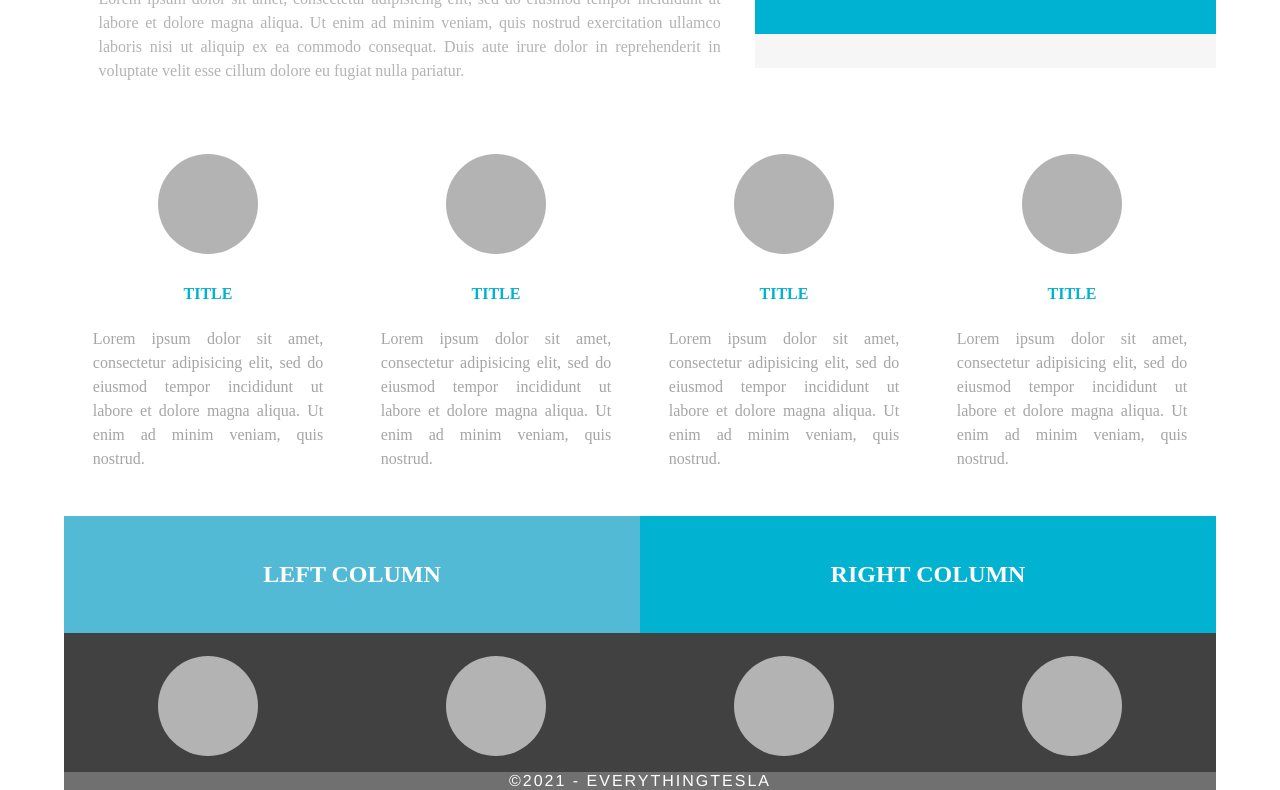
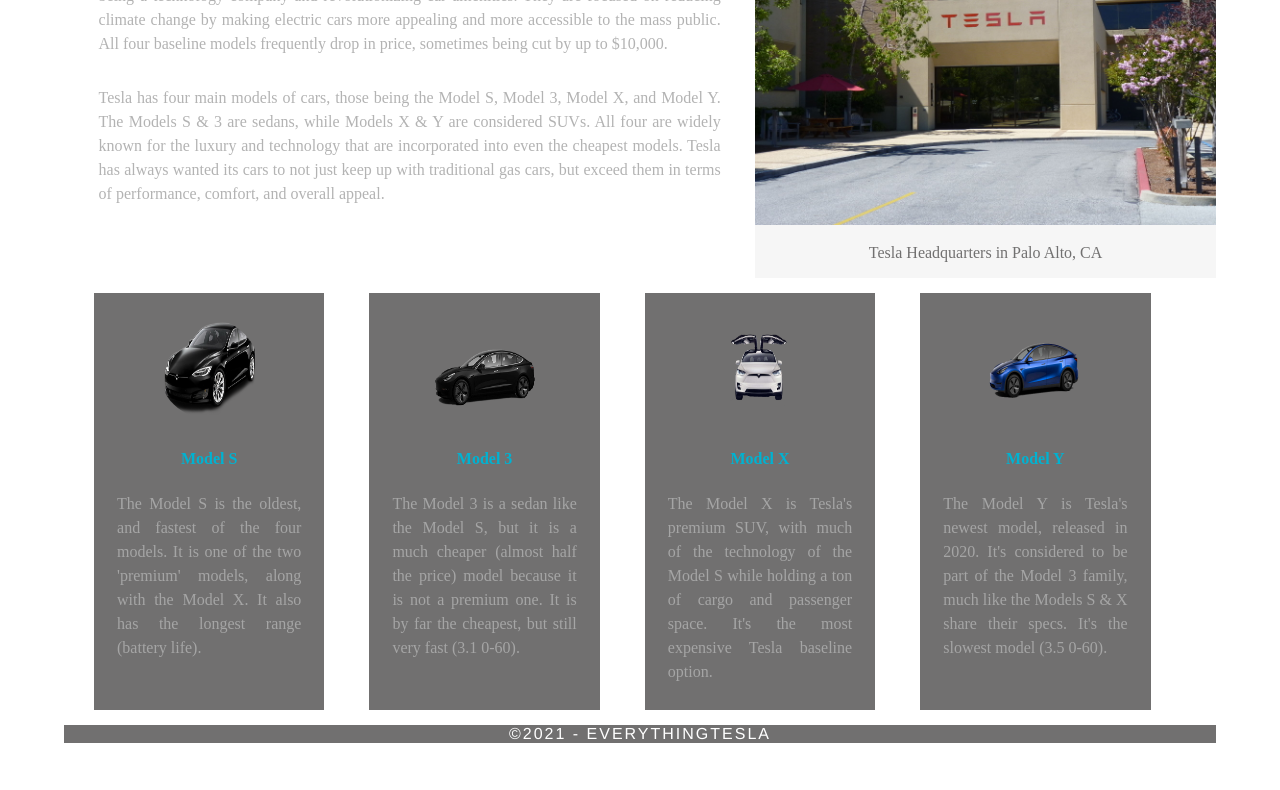
Before and after one commit to everythingtesla/Tesla, a plain HTML site: page index.html in a window 1280 px wide. Shown: the part 226-1016 px from the top of the page. After the commit the page ends 969 px from the top, so only its background shows below. Drawn offline with Linux system fonts and the light colour scheme.

Commit message:
Home Page Update

```diff
--- a/css/multiColumnTemplate.css
+++ b/css/multiColumnTemplate.css
@@ -5,10 +5,19 @@
     margin-left: auto;
     margin-right: auto;
     border-bottom-width: 0px;
-	padding-left: 0px;
+    padding-bottom: 0px;
+    padding-top: 75px;
+}
+section .right_article p {
+    font-family: Source Sans Pro;
+    color: #717070;
+    text-align: center;
     padding-top: 0px;
-	padding-right: 0px;
-	padding-bottom: 0px;
+    margin-top: -15px;
+}
+.columns .thumbnail_align .thumbnail_align {
+    margin-top: 21px;
+    margin-bottom: 4px;
 }
 .row {
 	width: 100%;
@@ -31,7 +40,7 @@
 	margin-top: 0px;
 }
 .columns {
-	width: 25%;
+    width: 20%;
     float: left;
     font-family: "Source Sans Pro";
     color: #A5A5A5;
@@ -43,8 +52,9 @@
     margin-bottom: 15px;
     padding-left: 0px;
     padding-right: 0px;
-	margin-left: 0px;
     margin-right: 0px;
+    background-color: #717070;
+    margin-left: 45px;
 }
 .row .columns p {
 	padding-left: 10%;
@@ -68,6 +78,22 @@
     -ms-flex-pack: start;
     justify-content: flex-start;
     padding-bottom: 0px;
+    font-family: Source Sans Pro;
+}
+ul .list-manage p {
+    font-family: Source Sans Pro;
+}
+.row {
+    display: flex;
+    -ms-flex-wrap: wrap;
+    flex-wrap: wrap;
+    margin-right: -15px;
+    margin-left: -15px;
+}
+.col-xl-12 {
+    -ms-flex: 0 0 100%;
+    flex: 0 0 100%;
+    max-width: 100%;
 }
 .container .header ul {
     margin-top: 0%;
@@ -193,6 +219,7 @@
     flex-grow: 1;
     -ms-flex-align: center;
     align-items: center;
+    font-family: Source Sans Pro;
 }
 .left_half {
 	background-color: #52BAD5;
@@ -232,8 +259,8 @@ body {
 .logo-image {
     background-image: url(../images/ET_WoW.png);
 }
-ul .list-manage li {
-    font-family: Gotham, "Helvetica Neue", Helvetica, Arial, sans-serif;
+.list-manage   {
+    font-family: Source Sans Pro;
 }
 
 @media (max-width: 320px) {
@@ -242,6 +269,9 @@ ul .list-manage li {
     margin-top: 22px;
     margin-left: 0px;
     width: 100%;
+}
+.navbar-collapse ul .list-manage {
+    font-family: Source Sans Pro;
 }
 .container .header ul {
     margin-top: 0px;
@@ -429,6 +459,7 @@ ul .list-manage li {
     padding-top: 0px;
     padding-bottom: 0px;
     padding-left: 0px;
+    font-family: Source Sans Pro;
 }
 .fixed-top {
     position: fixed;
@@ -436,12 +467,14 @@ ul .list-manage li {
     right: 0;
     left: 0;
     z-index: 1030;
+    font-family: Source Sans Pro;
 }
 .navbar-collapse {
+    font-family: Source Sans Pro;
 }
 .list-manage {
     padding-top: 20px;
-    font-family: Gotham, "Helvetica Neue", Helvetica, Arial, sans-serif;
+    font-family: Source Sans Pro;
     font-style: normal;
     font-variant: normal;
 }
--- a/index.html
+++ b/index.html
@@ -38,52 +38,40 @@
 	  </ul>
 	</div>
 </nav>
+	<header class="row">
+    <div class="col-xl-12"></div>
+  </header>
 <div class="container">
-  <header> </header>
   <section>
     <h2 class="noDisplay">Main Content</h2>
     <article class="left_article">
-      <h3>content heading</h3>
-      <p>Lorem ipsum dolor sit amet, consectetur adipisicing elit, sed do eiusmod tempor incididunt ut labore et dolore magna aliqua. Ut enim ad minim veniam, quis nostrud exercitation ullamco laboris nisi ut aliquip ex ea commodo consequat. Duis aute irure dolor in reprehenderit in voluptate velit esse cillum dolore eu fugiat nulla pariatur&nbsp;</p>
-      <p>Lorem ipsum dolor sit amet, consectetur adipisicing elit, sed do eiusmod tempor incididunt ut labore et dolore magna aliqua. Ut enim ad minim veniam, quis nostrud exercitation ullamco laboris nisi ut aliquip ex ea commodo consequat. Duis aute irure dolor in reprehenderit in voluptate velit esse cillum dolore eu fugiat nulla pariatur.</p>
+      <h3>Tesla Motors</h3>
+      <p>Tesla was founded in 2003 in San Carlos, California, right in the heart of Silicon Valley and the Bay Area. From the beginning, they have set themselves apart from other car manufacturers by being a technology company and revolutionizing car amenities. They are focused on reducing climate change by making electric cars more appealing and more accessible to the mass public. All four baseline models frequently drop in price, sometimes being cut by up to $10,000.</p>
+      <p>Tesla has four main models of cars, those being the Model S, Model 3, Model X, and Model Y. The Models S &amp; 3 are sedans, while Models X &amp; Y are considered SUVs. All four are widely known for the luxury and technology that are incorporated into even the cheapest models. Tesla has always wanted its cars to not just keep up with traditional gas cars, but exceed them in terms of performance, comfort, and overall appeal.</p>
     </article>
-    <aside class="right_article"><img src="images/placeholder.jpg" alt="" width="400" height="200" class="placeholder"/> </aside>
+    <aside class="right_article"><img src="images/TeslaHQ.jpg" alt="" width="538" height="400" class="placeholder"/><p>Tesla Headquarters in Palo Alto, CA</p> </aside>
   </section>
   <div class="row">
     <div class="columns">
-      <p class="thumbnail_align"> <img src="images/bkg_06.jpg" alt="" class="thumbnail"/> </p>
-      <h4>TITLE</h4>
-      <p>Lorem ipsum dolor sit amet, consectetur adipisicing elit, sed do eiusmod tempor incididunt ut labore et dolore magna aliqua. Ut enim ad minim veniam, quis nostrud.</p>
+      <p class="thumbnail_align"> <img src="images/ModelS.png" alt="" width="145" height="155" class="thumbnail"/> </p>
+      <h4>Model S</h4>
+      <p>The Model S is the oldest, and fastest of the four models. It is one of the two 'premium' models, along with the Model X. It also has the longest range (battery life).</p>
     </div>
     <div class="columns">
-      <p class="thumbnail_align"> <img src="images/bkg_06.jpg" alt="" class="thumbnail"/> </p>
-      <h4>TITLE</h4>
-      <p>Lorem ipsum dolor sit amet, consectetur adipisicing elit, sed do eiusmod tempor incididunt ut labore et dolore magna aliqua. Ut enim ad minim veniam, quis nostrud.</p>
+      <p class="thumbnail_align"> <img src="images/Model3.png" alt="" width="100" height="75" class="thumbnail_align"/> </p>
+      <h4>Model 3</h4>
+      <p>The Model 3 is a sedan like the Model S, but it is a much cheaper (almost half the price) model because it is not a premium one. It is by far the cheapest,  but still very fast (3.1 0-60).</p>
     </div>
     <div class="columns">
-      <p class="thumbnail_align"> <img src="images/bkg_06.jpg" alt="" class="thumbnail"/> </p>
-      <h4>TITLE</h4>
-      <p>Lorem ipsum dolor sit amet, consectetur adipisicing elit, sed do eiusmod tempor incididunt ut labore et dolore magna aliqua. Ut enim ad minim veniam, quis nostrud.</p>
+      <p class="thumbnail_align"> <img src="images/ModelX.png" alt="" class="thumbnail"/> </p>
+      <h4>Model X</h4>
+      <p>The Model X is Tesla's premium SUV, with much of the technology of the Model S while holding a ton of cargo and passenger space. It's the most expensive Tesla baseline option.</p>
     </div>
     <div class="columns">
-      <p class="thumbnail_align"> <img src="images/bkg_06.jpg" alt="" class="thumbnail"/> </p>
-      <h4>TITLE</h4>
-      <p>Lorem ipsum dolor sit amet, consectetur adipisicing elit, sed do eiusmod tempor incididunt ut labore et dolore magna aliqua. Ut enim ad minim veniam, quis nostrud.</p>
+      <p class="thumbnail_align"> <img src="images/ModelY.png" alt="" class="thumbnail"/> </p>
+      <h4>Model Y</h4>
+      <p>The Model Y is Tesla's newest model, released in 2020. It's considered to be part of the Model 3 family, much like the Models S &amp; X share their specs. It's the slowest  model (3.5 0-60).</p>
     </div>
-  </div>
-  <div class="row blockDisplay">
-    <div class="column_half left_half">
-      <h2 class="column_title">LEFT COLUMN</h2>
-    </div>
-    <div class="column_half right_half">
-      <h2 class="column_title">RIGHT COLUMN</h2>
-    </div>
-  </div>
-  <div class="social">
-    <p class="social_icon"><img src="images/bkg_06.jpg" width="100" alt="" class="thumbnail"/></p>
-    <p class="social_icon"><img src="images/bkg_06.jpg" width="100" alt="" class="thumbnail"/></p>
-    <p class="social_icon"><img src="images/bkg_06.jpg" width="100" alt="" class="thumbnail"/></p>
-    <p class="social_icon"><img src="images/bkg_06.jpg" width="100" alt="" class="thumbnail"/></p>
 </div>
   <footer class="secondary_header footer">
     <div class="copyright">&copy;2021 - EverythingTesla</div>
```
Also changed, not shown: images/Model3.jpg (added), images/Model3.png (added), images/ModelS.png (added), images/ModelX.jpg (added), images/ModelX.png (added), images/ModelY.jpg (added), images/ModelY.png (added), images/TeslaHQ.jpg (added), 1 other file. Lines whose indentation alone changed are shown as unchanged.
